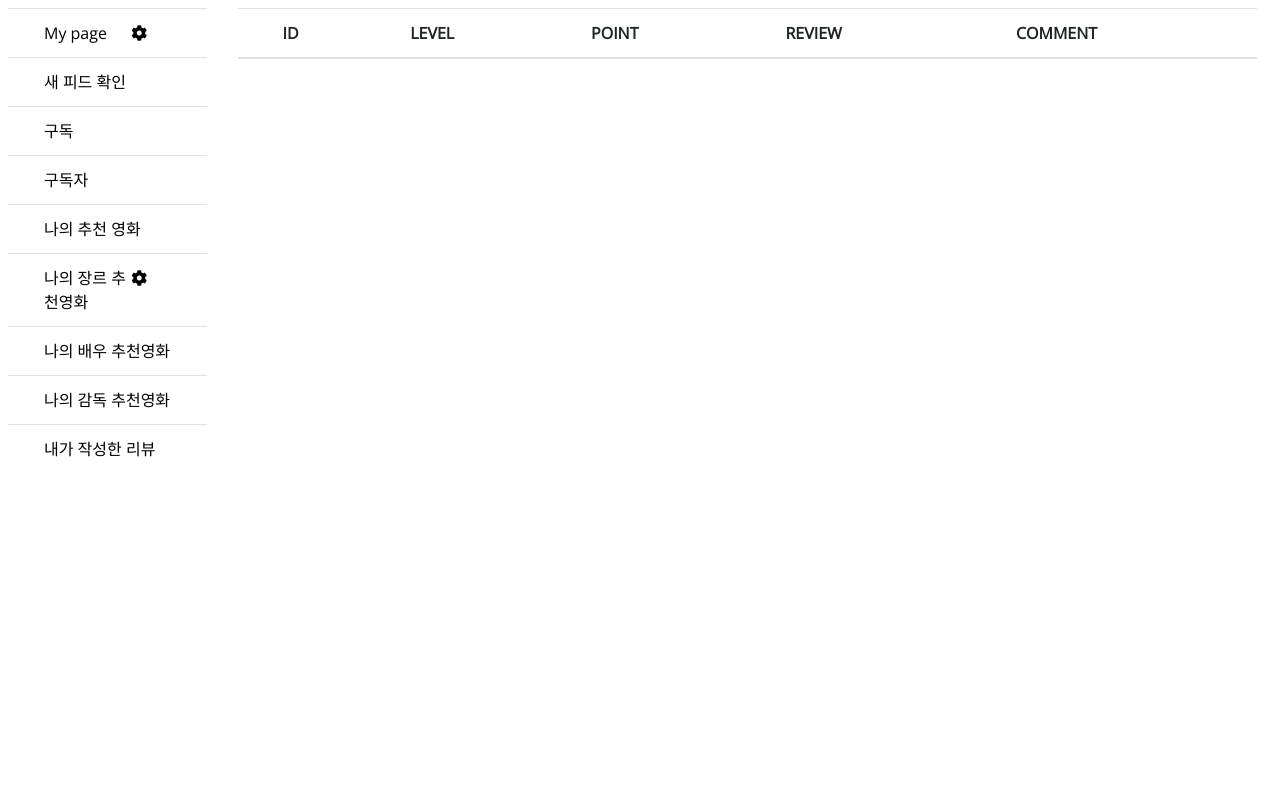
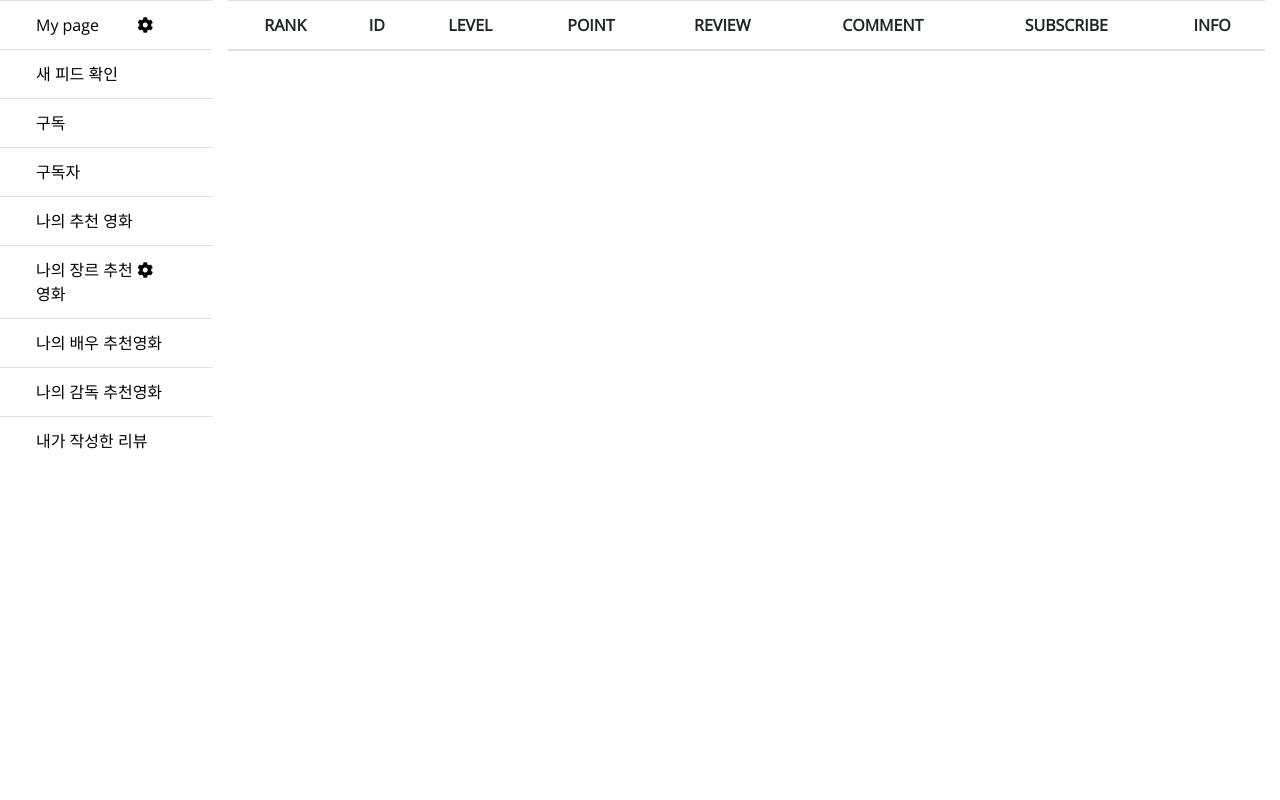
Before and after one commit to leeiopd/The_Movie, a Django app: page /accounts/rank/ in a window 1280 px wide. Shown: the part 57-857 px from the top of the page. Run offline with Django 3.2, Linux system fonts and the light colour scheme; the visitor is signed in with stand-in values (Sample User, id 1); data comes from the database, SQL or seed files in the repository; lists and menus that the app fills with data are empty; parts of the project's set-up code (start-up, migrations or seed data) failed here and were passed over; some libraries are stand-ins or nearby versions; some web fonts are replaced.

Commit message:
accounts | accounts app 완료

```diff
--- a/movie_project/accounts/templates/accounts/accounts_base.html
+++ b/movie_project/accounts/templates/accounts/accounts_base.html
@@ -4,7 +4,7 @@
 
 
 <div class="d-flex">
-    <div class="p-2 vh-100 bd-highlight" style="width: 20%!important;">
+    <div class="pt-0 vh-100 bd-highlight" style="width: 20%!important;">
             {% if user_info == request.user %}
         <table class="table table-hover">
             <tbody>
@@ -68,7 +68,7 @@
             </table>
         {% endif %}
     </div>
-    <div class="p-2 vh-100 w-100 bd-highlight">
+    <div class="pt-0 vh-100 w-100 bd-highlight">
     {% block accounts %}
     {% endblock %}
     </div>
--- a/movie_project/accounts/templates/accounts/casts.html
+++ b/movie_project/accounts/templates/accounts/casts.html
@@ -43,7 +43,7 @@
         <h1 class="display-4 ml-3">{% if user_info == request.user %}내가 좋아하는 배우가 비어있네요.{% else %}{{ user_info.username }} 님이 좋아하는 배우가 없어요.{% endif %}</h1>
         <hr class="my-4">
         <div class="d-flex flex-row-reverse mr-5">
-        <a class="btn btn-primary btn-lg mr-2 " href="{% url 'accounts:user_info' user_info.id %}" role="button">확인</a>
+        <a href="{% url 'accounts:user_info' user_info.id %}" role="button">돌아가기</a>
     </div>
 </div>
 {% endif %}
--- a/movie_project/accounts/templates/accounts/directors.html
+++ b/movie_project/accounts/templates/accounts/directors.html
@@ -41,7 +41,7 @@
         <h1 class="display-4 ml-3">{% if user_info == request.user %}내가 좋아하는 감독이 비어있네요.{% else %}{{ user_info.username }} 님이 좋아하는 감독이 없어요.{% endif %}</h1>
         <hr class="my-4">
         <div class="d-flex flex-row-reverse mr-5">
-        <a class="btn btn-primary btn-lg mr-2 " href="{% url 'accounts:user_info' user_info.id %}" role="button">확인</a>
+        <a  href="{% url 'accounts:user_info' user_info.id %}" role="button">돌아가기</a>
     </div>
 </div>
 {% endif %}
--- a/movie_project/accounts/templates/accounts/feed.html
+++ b/movie_project/accounts/templates/accounts/feed.html
@@ -32,7 +32,7 @@
         <p class="ml-5">구독을 통해 다른 유저들의 활동과 최신 리뷰를 피드로 받아 볼 수 있습니다.</p>
         <p class="ml-5">다른 유저들을 구독해 보세요!</p>
         <div class="d-flex flex-row-reverse mr-5">
-        <a class="btn btn-primary btn-lg " href="{% url 'accounts:user_info' request.user.id %}" role="button">확인</a>
+        <a href="{% url 'accounts:user_info' request.user.id %}" role="button">돌아가기</a>
         </div>
       </div>
 {% endif %}
--- a/movie_project/accounts/templates/accounts/genres.html
+++ b/movie_project/accounts/templates/accounts/genres.html
@@ -48,7 +48,7 @@
     <h1 class="display-4 ml-3">{% if user_info == request.user %}내가 좋아하는 장르가 비어있네요.{% else %}{{ user_info.username }} 님이 좋아하는 장르가 없어요 ㅜㅜ {% endif %}</h1>
     <hr class="my-4">
     <div class="d-flex flex-row-reverse mr-5">
-    <a class="btn btn-primary btn-lg mr-2 " href="{% url 'accounts:user_info' user_info.id %}" role="button">확인</a>
+    <a href="{% url 'accounts:user_info' user_info.id %}" role="button">돌아가기</a>
     {% if user_info == request.user %}<a class="btn btn-primary btn-lg mr-3" href="{% url 'accounts:updateGenre' %}" role="button">등록하기</a>{% endif %}
     </div>
 </div>
--- a/movie_project/accounts/templates/accounts/movies.html
+++ b/movie_project/accounts/templates/accounts/movies.html
@@ -30,7 +30,7 @@
         <p class="ml-5">{% if user_info == request.user %}내 취향 영화에 '좋아요'와 '리뷰'를 남겨 보세요!{% else %}{{ user_info.username }} 님께 영화를 추천해 보세요!{% endif %}</p>
         <p class="ml-5">{% if user_info == request.user %}포인트 적립과 함께 구독자들에게 영화 추천 피드를 전해보세요.{% else %}내 취향 영화도 좋아하실 거예요.{% endif %}</p>
         <div class="d-flex flex-row-reverse mr-5">
-        <a class="btn btn-primary btn-lg " href="{% url 'accounts:user_info' user_info.id %}" role="button">확인</a>
+        <a href="{% url 'accounts:user_info' user_info.id %}" role="button">돌아가기</a>
     </div>
 </div>
 {% endif %}
--- a/movie_project/accounts/templates/accounts/rank.html
+++ b/movie_project/accounts/templates/accounts/rank.html
@@ -5,12 +5,14 @@
     <table class="table text-center">
         <thead>
             <tr>
+                <th scope="col">RANK</th>
                 <th scope="col">ID</th>
                 <th scope="col">LEVEL</th>
                 <th scope="col">POINT</th>
                 <th scope="col">REVIEW</th>
                 <th scope="col">COMMENT</th>
-                <th scope="col"></th>
+                <th scope="col">SUBSCRIBE</th>
+                <th scope="col">INFO</th>
                 </tr>
         </thead>
         <tbody>
@@ -18,6 +20,9 @@
             {% if profile.user.username == 'admin' %}
             {% else %}
             <tr>
+                <td>
+                    {{ forloop.counter }}
+                </td>
                 <td>
                     {{ profile.user.username }}
                 </td>
@@ -39,7 +44,7 @@
                                 <a  href="{% url 'accounts:user_info' request.user.id %}">ME</a>
                                 </div>
                         {% else %}
-                        <button class="subscribe-button ml-3" data-id="{{user_info.id}}">{% if user in user_info.subscribers.all %}구독취소{% else %}구독{% endif %}</button>
+                        <button class="subscribe-button ml-3 btn btn-outline-info p-0 mx-auto" data-id="{{profile.user.id}}">{% if request.user in profile.user.subscribers.all %}취소{% else %}구독{% endif %}</button>
                         {% endif %}
                 </td>
                 <td>
@@ -58,8 +63,9 @@
 
 
 <script>
-        const subscribeButton = document.querySelector('.subscribe-button')
-        subscribeButton.addEventListener('click', function(e){
+        const subscribeButton = document.querySelectorAll('.subscribe-button')
+        subscribeButton.forEach(function(button){
+            button.addEventListener('click', function(e){
             const userId = e.target.dataset.id
             // is_ajax() True 를 위한 것
             axios.defaults.headers.common['X-Requested-With'] = 'XMLHttpRequest'
@@ -70,11 +76,9 @@
 
             axios.post(`/accounts/${userId}/subscribe/`)
             .then(function(response){
-                const SubscriberCount = document.querySelector(`#subscriber-count-${userId}`)
-                SubscriberCount.innerText = response.data.subscribe_count
                 if (response.data.is_subscribe)
                 {
-                    e.target.innerText = "구독취소"
+                    e.target.innerText = "취소"
                 }
                 else
                 {
@@ -82,7 +86,8 @@
                 }
             })
         })
+        })
 
-</script>
+    </script>
 
 {% endblock %}
--- a/movie_project/accounts/templates/accounts/reviews.html
+++ b/movie_project/accounts/templates/accounts/reviews.html
@@ -31,7 +31,7 @@
             <hr class="my-4">
             <p class="ml-5">아직 리뷰를 작성하지 않으셨네요 ㅠㅠ</p>
             <div class="d-flex flex-row-reverse mr-5">
-            <a class="btn btn-primary btn-lg " href="{% url 'accounts:user_info' request.user.id %}" role="button">확인</a>
+            <a href="{% url 'accounts:user_info' request.user.id %}" role="button">돌아가기</a>
             </div>
           </div>
     {% endif %}
--- a/movie_project/accounts/views.py
+++ b/movie_project/accounts/views.py
@@ -121,7 +121,7 @@ def subscribe(request, user_id):
 def subscribeList(request, user_id):
     profiles = Profile.objects.all().order_by('-point')
     user_info = get_object_or_404(get_user_model(), pk=user_id)
-    subscribes = user_info.subscribe.all()
+    subscribes = user_info.subscribes.all()
     context = {'subscribes': subscribes, 'user_info':user_info, 'profiles':profiles}
     return render(request, 'accounts/subscribes.html', context)
 
@@ -142,7 +142,7 @@ def viewfeed(request, user_id):
     if request.user.id == user_id:
         user_info = get_object_or_404(get_user_model(), pk=user_id)
         # feeds = user.subscribe.prefetch_related('review_set')
-        subscribes = user_info.subscribe.values_list('id')
+        subscribes = user_info.subscribes.values_list('id')
         feeds = Review.objects.filter(user_id__in=subscribes).order_by('-id')
         # feeds = []
         # for user in allSubUser:
```
Also changed, not shown: movie_project/accounts/movie_project_accounts.md (+13 -0 lines), movie_project/accounts/templates/accounts/info.html (+6 -6 lines), movie_project/accounts/templates/accounts/subscribers.html (+12 -11 lines), movie_project/accounts/templates/accounts/subscribes.html (+22 -17 lines), movie_project/accounts/migrations/0001_initial.py, movie_project/movies/migrations/0001_initial.py.
